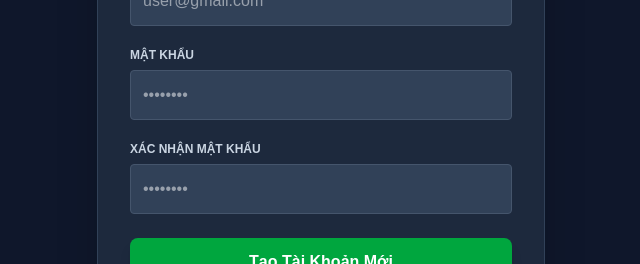
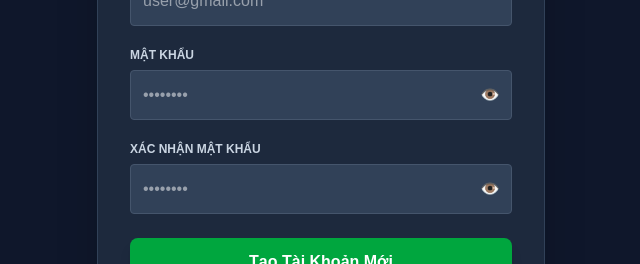
Before and after one commit to nguyenthihuyentram/travel-planner, a Next.js app: page / in a window 1280 px wide. Both pictures are taken after a click on the button "Đăng ký ngay". Shown: the part 350-614 px from the top of the page, without its empty margins (319-959 px from the left). Built offline with nearby package versions, Linux system fonts and the light colour scheme.

Commit message:
Update page.js with password toggle

```diff
--- a/app/page.js
+++ b/app/page.js
@@ -6,6 +6,11 @@ export default function TravelPlanner() {
   const [user, setUser] = useState(null);
   const [isLoginView, setIsLoginView] = useState(true);
   const [rememberMe, setRememberMe] = useState(false);
+
+  // State điều khiển ẩn/hiện mật khẩu
+  const [showLoginPassword, setShowLoginPassword] = useState(false);
+  const [showRegPassword, setShowRegPassword] = useState(false);
+  const [showConfirmPassword, setShowConfirmPassword] = useState(false);
 
   // Forms Auth
   const [loginForm, setLoginForm] = useState({ email: '', password: '' });
@@ -21,9 +26,8 @@ export default function TravelPlanner() {
   const [locationForm, setLocationForm] = useState({ name: '', day: 'Ngày 1', note: '' });
   const [expenseForm, setExpenseForm] = useState({ title: '', amount: '' });
 
-  // 1. Tải dữ liệu ban đầu (Ghi nhớ tài khoản & Lịch trình)
+  // Tải dữ liệu ban đầu
   useEffect(() => {
-    // Kiểm tra tài khoản đã ghi nhớ
     const savedSession = localStorage.getItem('app_user_session');
     const rememberedEmail = localStorage.getItem('remembered_email');
 
@@ -36,7 +40,6 @@ export default function TravelPlanner() {
       setUser(JSON.parse(savedSession));
     }
 
-    // Kiểm tra lịch trình
     const savedTrips = localStorage.getItem('my_travel_trips');
     if (savedTrips) {
       const parsed = JSON.parse(savedTrips);
@@ -45,12 +48,12 @@ export default function TravelPlanner() {
     }
   }, []);
 
-  // Đồng bộ lịch trình vào LocalStorage
+  // Đồng bộ lịch trình
   useEffect(() => {
     localStorage.setItem('my_travel_trips', JSON.stringify(trips));
   }, [trips]);
 
-  // --- XỬ LÝ ĐĂNG KÝ ---
+  // Xử lý Đăng ký
   const handleRegister = (e) => {
     e.preventDefault();
     if (!registerForm.name || !registerForm.email || !registerForm.password) {
@@ -60,15 +63,11 @@ export default function TravelPlanner() {
       return alert('Mật khẩu xác nhận không trùng khớp!');
     }
 
-    // Lấy danh sách user đã đăng ký
     const registeredUsers = JSON.parse(localStorage.getItem('registered_users') || '[]');
-    const isExist = registeredUsers.some(u => u.email === registerForm.email);
-
-    if (isExist) {
+    if (registeredUsers.some(u => u.email === registerForm.email)) {
       return alert('Email này đã được đăng ký!');
     }
 
-    // Lưu tài khoản mới
     const newUser = { name: registerForm.name, email: registerForm.email, password: registerForm.password };
     registeredUsers.push(newUser);
     localStorage.setItem('registered_users', JSON.stringify(registeredUsers));
@@ -79,12 +78,10 @@ export default function TravelPlanner() {
     setRegisterForm({ name: '', email: '', password: '', confirmPassword: '' });
   };
 
-  // --- XỬ LÝ ĐĂNG NHẬP ---
+  // Xử lý Đăng nhập
   const handleLogin = (e) => {
     e.preventDefault();
     const registeredUsers = JSON.parse(localStorage.getItem('registered_users') || '[]');
-
-    // Tìm user trùng khớp
     const foundUser = registeredUsers.find(
       u => u.email === loginForm.email && u.password === loginForm.password
     );
@@ -93,26 +90,22 @@ export default function TravelPlanner() {
       return alert('Email hoặc mật khẩu không chính xác!');
     }
 
-    // Xử lý Ghi nhớ tài khoản
     if (rememberMe) {
       localStorage.setItem('remembered_email', loginForm.email);
     } else {
       localStorage.removeItem('remembered_email');
     }
 
-    // Lưu phiên đăng nhập
     const userData = { name: foundUser.name, email: foundUser.email };
     setUser(userData);
     localStorage.setItem('app_user_session', JSON.stringify(userData));
   };
 
-  // --- XỬ LÝ ĐĂNG XUẤT ---
   const handleLogout = () => {
     setUser(null);
     localStorage.removeItem('app_user_session');
   };
 
-  // --- LOGIC QUẢN LÝ LỊCH TRÌNH ---
   const handleAddTrip = (e) => {
     e.preventDefault();
     if (!tripForm.title || !tripForm.destination) return;
@@ -172,7 +165,6 @@ export default function TravelPlanner() {
   const totalSpent = selectedTrip ? selectedTrip.expenses.reduce((sum, item) => sum + item.amount, 0) : 0;
   const filteredTrips = trips.filter(t => t.title.toLowerCase().includes(searchTerm.toLowerCase()));
 
-  // ================= BÀN GIAO GIAO DIỆN CHƯA ĐĂNG NHẬP (AUTH FORM) =================
   if (!user) {
     return (
       <div className="min-h-screen bg-slate-900 text-white flex flex-col justify-center items-center p-4">
@@ -184,7 +176,6 @@ export default function TravelPlanner() {
             </p>
           </div>
 
-          {/* FORM ĐĂNG NHẬP */}
           {isLoginView ? (
             <form onSubmit={handleLogin} className="space-y-4">
               <div>
@@ -195,16 +186,25 @@ export default function TravelPlanner() {
                   value={loginForm.email} onChange={e => setLoginForm({...loginForm, email: e.target.value})}
                 />
               </div>
+
               <div>
                 <label className="text-xs text-slate-300 font-semibold uppercase">Mật Khẩu</label>
+                <div className="relative mt-1">
                   <input
-                  type="password" required placeholder="••••••••"
-                  className="w-full mt-1 p-3 bg-slate-700 rounded border border-slate-600 focus:outline-none focus:border-blue-500 text-white"
+                    type={showLoginPassword ? "text" : "password"} required placeholder="••••••••"
+                    className="w-full p-3 bg-slate-700 rounded border border-slate-600 focus:outline-none focus:border-blue-500 text-white pr-10"
                     value={loginForm.password} onChange={e => setLoginForm({...loginForm, password: e.target.value})}
                   />
+                  <button
+                    type="button"
+                    onClick={() => setShowLoginPassword(!showLoginPassword)}
+                    className="absolute right-3 top-1/2 -translate-y-1/2 text-slate-400 hover:text-white text-base select-none"
+                  >
+                    {showLoginPassword ? '🙈' : '👁️'}
+                  </button>
+                </div>
               </div>
 
-              {/* TÍNH NĂNG GHI NHỚ TÀI KHOẢN */}
               <div className="flex items-center justify-between text-sm">
                 <label className="flex items-center gap-2 cursor-pointer text-slate-300">
                   <input
@@ -222,7 +222,6 @@ export default function TravelPlanner() {
               </button>
             </form>
           ) : (
-            /* FORM ĐĂNG KÝ */
             <form onSubmit={handleRegister} className="space-y-4">
               <div>
                 <label className="text-xs text-slate-300 font-semibold uppercase">Họ và Tên</label>
@@ -240,21 +239,41 @@ export default function TravelPlanner() {
                   value={registerForm.email} onChange={e => setRegisterForm({...registerForm, email: e.target.value})}
                 />
               </div>
+
               <div>
                 <label className="text-xs text-slate-300 font-semibold uppercase">Mật Khẩu</label>
+                <div className="relative mt-1">
                   <input
-                  type="password" required placeholder="••••••••"
-                  className="w-full mt-1 p-3 bg-slate-700 rounded border border-slate-600 focus:outline-none focus:border-blue-500 text-white"
+                    type={showRegPassword ? "text" : "password"} required placeholder="••••••••"
+                    className="w-full p-3 bg-slate-700 rounded border border-slate-600 focus:outline-none focus:border-blue-500 text-white pr-10"
                     value={registerForm.password} onChange={e => setRegisterForm({...registerForm, password: e.target.value})}
                   />
+                  <button
+                    type="button"
+                    onClick={() => setShowRegPassword(!showRegPassword)}
+                    className="absolute right-3 top-1/2 -translate-y-1/2 text-slate-400 hover:text-white text-base select-none"
+                  >
+                    {showRegPassword ? '🙈' : '👁️'}
+                  </button>
                 </div>
+              </div>
+
               <div>
                 <label className="text-xs text-slate-300 font-semibold uppercase">Xác Nhận Mật Khẩu</label>
+                <div className="relative mt-1">
                   <input
-                  type="password" required placeholder="••••••••"
-                  className="w-full mt-1 p-3 bg-slate-700 rounded border border-slate-600 focus:outline-none focus:border-blue-500 text-white"
+                    type={showConfirmPassword ? "text" : "password"} required placeholder="••••••••"
+                    className="w-full p-3 bg-slate-700 rounded border border-slate-600 focus:outline-none focus:border-blue-500 text-white pr-10"
                     value={registerForm.confirmPassword} onChange={e => setRegisterForm({...registerForm, confirmPassword: e.target.value})}
                   />
+                  <button
+                    type="button"
+                    onClick={() => setShowConfirmPassword(!showConfirmPassword)}
+                    className="absolute right-3 top-1/2 -translate-y-1/2 text-slate-400 hover:text-white text-base select-none"
+                  >
+                    {showConfirmPassword ? '🙈' : '👁️'}
+                  </button>
+                </div>
               </div>
 
               <button className="w-full py-3 bg-green-600 hover:bg-green-500 font-bold rounded-lg transition shadow-lg mt-2">
@@ -263,7 +282,6 @@ export default function TravelPlanner() {
             </form>
           )}
 
-          {/* CHUYỂN ĐỔI FORM */}
           <div className="mt-6 text-center text-sm text-slate-400">
             {isLoginView ? "Chưa có tài khoản? " : "Đã có tài khoản? "}
             <button
@@ -278,10 +296,8 @@ export default function TravelPlanner() {
     );
   }
 
-  // ================= GIAO DIỆN CHÍNH (ĐÃ ĐĂNG NHẬP) =================
   return (
     <div className="min-h-screen bg-slate-50 font-sans text-slate-800">
-      {/* NAVBAR */}
       <nav className="bg-slate-900 text-white px-6 py-4 shadow-md flex justify-between items-center">
         <div className="flex items-center space-x-3">
           <span className="text-2xl">✈️</span>
@@ -301,28 +317,23 @@ export default function TravelPlanner() {
         </div>
       </nav>
 
-      {/* BODY CONTENT */}
       <div className="max-w-7xl mx-auto p-6 grid grid-cols-1 lg:grid-cols-3 gap-6">
-
-        {/* CỘT 1: CHUYẾN ĐI & TÌM KIẾM */}
         <div className="space-y-6">
           <div className="bg-white p-5 rounded-xl shadow-sm border border-slate-200">
-            <h2 className="text-lg font-bold mb-4 flex items-center gap-2 text-slate-900">
-              ➕ Tạo Lịch Trình Mới
-            </h2>
+            <h2 className="text-lg font-bold mb-4 flex items-center gap-2 text-slate-900">➕ Tạo Lịch Trình Mới</h2>
             <form onSubmit={handleAddTrip} className="space-y-3">
               <input
-                type="text" placeholder="Tên chuyến đi (VD: Đi Đà Lạt 3N2Đ)"
+                type="text" placeholder="Tên chuyến đi"
                 className="w-full p-2.5 border rounded-lg focus:ring-2 focus:ring-blue-500 outline-none text-black"
                 value={tripForm.title} onChange={e => setTripForm({...tripForm, title: e.target.value})}
               />
               <input
-                type="text" placeholder="Điểm đến (VD: Đà Lạt)"
+                type="text" placeholder="Điểm đến"
                 className="w-full p-2.5 border rounded-lg focus:ring-2 focus:ring-blue-500 outline-none text-black"
                 value={tripForm.destination} onChange={e => setTripForm({...tripForm, destination: e.target.value})}
               />
               <input
-                type="number" placeholder="Ngân sách dự kiến (VNĐ)"
+                type="number" placeholder="Ngân sách (VNĐ)"
                 className="w-full p-2.5 border rounded-lg focus:ring-2 focus:ring-blue-500 outline-none text-black"
                 value={tripForm.budget} onChange={e => setTripForm({...tripForm, budget: e.target.value})}
               />
@@ -336,14 +347,13 @@ export default function TravelPlanner() {
             <div className="flex justify-between items-center mb-3">
               <h2 className="text-lg font-bold text-slate-900">Danh Sách ({trips.length})</h2>
               <input
-                type="text" placeholder="🔍 Tìm chuyến đi..."
+                type="text" placeholder="🔍 Tìm kiếm..."
                 className="p-1.5 border rounded-lg text-xs w-36 outline-none text-black"
                 value={searchTerm} onChange={e => setSearchTerm(e.target.value)}
               />
             </div>
 
             <div className="space-y-2 max-h-96 overflow-y-auto">
-              {filteredTrips.length === 0 && <p className="text-sm text-slate-400">Không tìm thấy chuyến đi nào.</p>}
               {filteredTrips.map(trip => (
                 <div
                   key={trip.id}
@@ -366,16 +376,13 @@ export default function TravelPlanner() {
           </div>
         </div>
 
-        {/* CỘT 2: ĐỊA ĐIỂM CHI TIẾT */}
         <div className="bg-white p-5 rounded-xl shadow-sm border border-slate-200">
-          <h2 className="text-lg font-bold mb-4 flex items-center gap-2 text-slate-900">
-            📍 Địa Điểm Tham Quan
-          </h2>
+          <h2 className="text-lg font-bold mb-4 flex items-center gap-2 text-slate-900">📍 Địa Điểm Tham Quan</h2>
           {selectedTrip ? (
             <>
               <form onSubmit={handleAddLocation} className="space-y-3 mb-6 bg-slate-50 p-4 rounded-lg">
                 <input
-                  type="text" placeholder="Tên địa điểm (VD: Hồ Tuyền Lâm)"
+                  type="text" placeholder="Tên địa điểm"
                   className="w-full p-2 border rounded-lg focus:ring-2 focus:ring-green-500 outline-none text-black"
                   value={locationForm.name} onChange={e => setLocationForm({...locationForm, name: e.target.value})}
                 />
@@ -389,7 +396,7 @@ export default function TravelPlanner() {
                   <option value="Ngày 4">Ngày 4</option>
                 </select>
                 <input
-                  type="text" placeholder="Ghi chú (mở cửa 8h, vé 50k...)"
+                  type="text" placeholder="Ghi chú"
                   className="w-full p-2 border rounded-lg focus:ring-2 focus:ring-green-500 outline-none text-black"
                   value={locationForm.note} onChange={e => setLocationForm({...locationForm, note: e.target.value})}
                 />
@@ -414,18 +421,14 @@ export default function TravelPlanner() {
               </div>
             </>
           ) : (
-            <div className="text-center py-12 text-slate-400">Vui lòng chọn hoặc tạo chuyến đi để thêm địa điểm.</div>
+            <div className="text-center py-12 text-slate-400">Vui lòng chọn hoặc tạo chuyến đi.</div>
           )}
         </div>
 
-        {/* CỘT 3: THỐNG KÊ CHI PHÍ */}
         <div className="bg-white p-5 rounded-xl shadow-sm border border-slate-200">
-          <h2 className="text-lg font-bold mb-4 flex items-center gap-2 text-slate-900">
-            💵 Quản Lý Chi Phí
-          </h2>
+          <h2 className="text-lg font-bold mb-4 flex items-center gap-2 text-slate-900">💵 Quản Lý Chi Phí</h2>
           {selectedTrip ? (
             <>
-              {/* Thống kê ngân sách */}
               <div className="bg-slate-900 text-white p-4 rounded-xl mb-4 space-y-2">
                 <div className="flex justify-between text-xs text-slate-400">
                   <span>Dự kiến: {selectedTrip.budget.toLocaleString()} VNĐ</span>
@@ -447,7 +450,7 @@ export default function TravelPlanner() {
 
               <form onSubmit={handleAddExpense} className="space-y-3 mb-6 bg-slate-50 p-4 rounded-lg">
                 <input
-                  type="text" placeholder="Khoản chi (VD: Khách sạn, Vé tham quan)"
+                  type="text" placeholder="Khoản chi"
                   className="w-full p-2 border rounded-lg focus:ring-2 focus:ring-orange-500 outline-none text-black"
                   value={expenseForm.title} onChange={e => setExpenseForm({...expenseForm, title: e.target.value})}
                 />
@@ -476,10 +479,9 @@ export default function TravelPlanner() {
               </div>
             </>
           ) : (
-            <div className="text-center py-12 text-slate-400">Vui lòng chọn hoặc tạo chuyến đi để quản lý chi phí.</div>
+            <div className="text-center py-12 text-slate-400">Vui lòng chọn hoặc tạo chuyến đi.</div>
           )}
         </div>
-
       </div>
     </div>
   );
```
Lines whose indentation alone changed are shown as unchanged.
